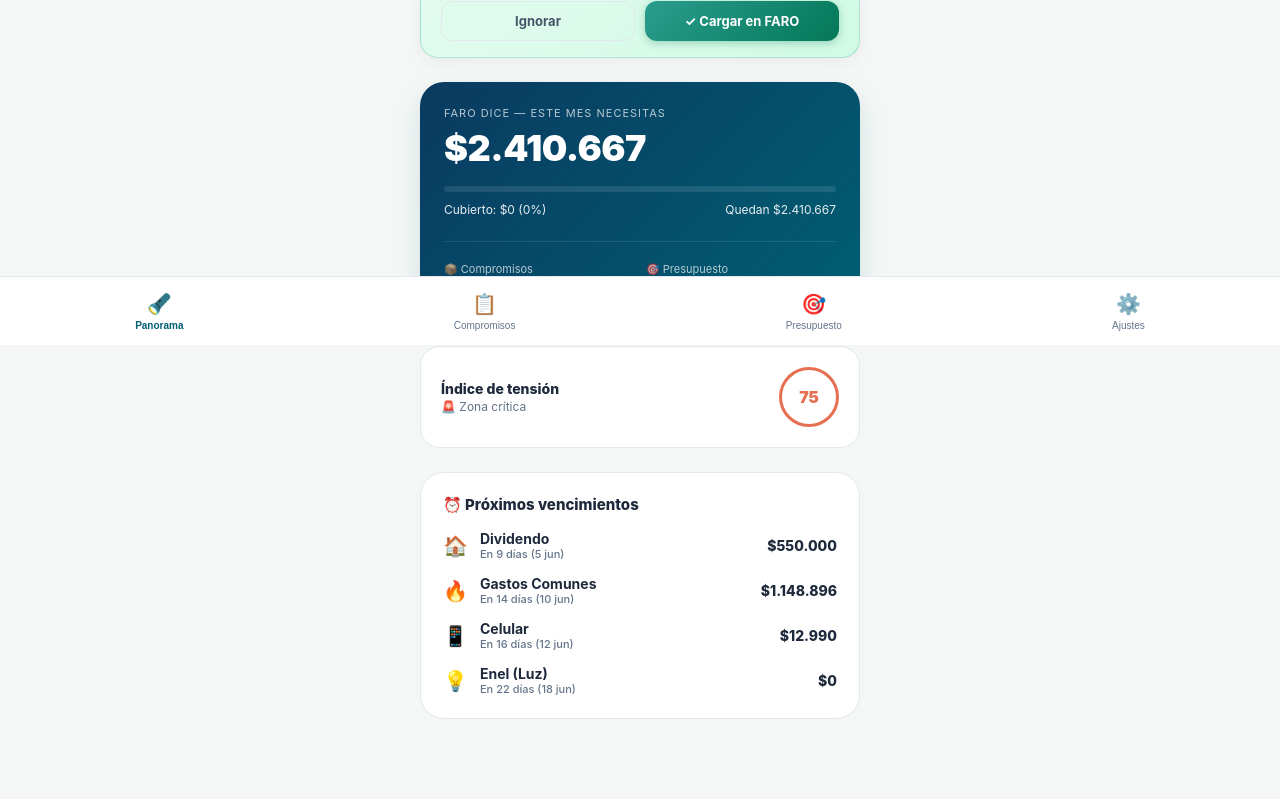
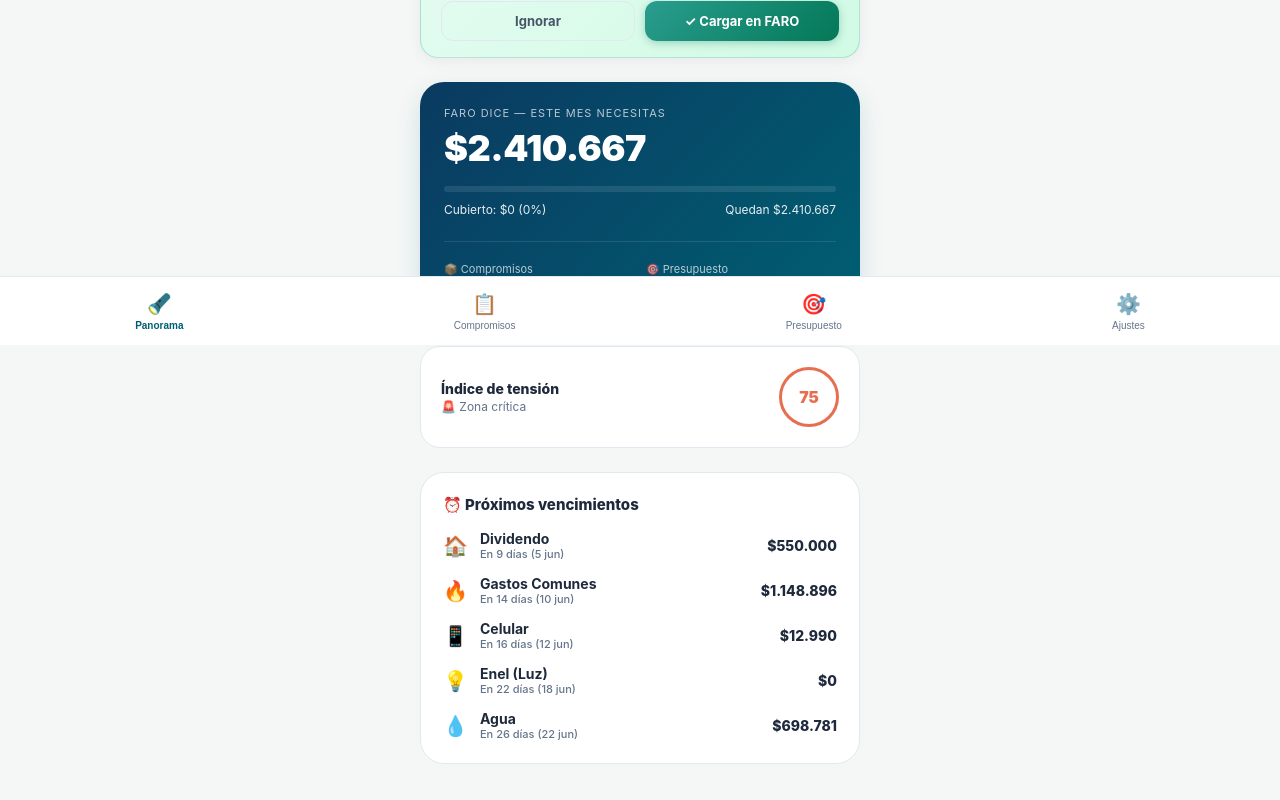
Before and after one commit to cristiancontrerasma-png/Faro-App, a Next.js app: page / in a window 1280 px wide. Shown: the part 455-1255 px from the top of the page. Built offline with nearby package versions, Linux system fonts and the light colour scheme.

Commit message:
Update page.jsx

```diff
--- a/app/page.jsx
+++ b/app/page.jsx
@@ -21,20 +21,6 @@ const EMPRESAS = [
   {key:"gastos_comunes", nombre:"Gastos Comunes",      query:"subject:(gastos comunes) newer_than:45d"}
 ];
 
-const PATRONES_MONTO = [
-  /total a pagar\s*[:\s]*\$\s*([\d.,]+)/i,
-  /monto a pagar\s*[:\s]*\$\s*([\d.,]+)/i,
-  /total\s*[:\s]*\$\s*([\d.,]+)/i,
-  /importe\s*[:\s]*\$\s*([\d.,]+)/i
-];
-
-const PATRONES_FECHA = [
-  /vencimiento[:\s]*(\d{1,2}[\/\-]\d{1,2}[\/\-]\d{2,4})/i,
-  /vence[:\s]*(\d{1,2}[\/\-]\d{1,2}[\/\-]\d{2,4})/i,
-  /fecha de pago[:\s]*(\d{1,2}[\/\-]\d{1,2}[\/\-]\d{2,4})/i,
-  /pagar antes del[:\s]*(\d{1,2}[\/\-]\d{1,2}[\/\-]\d{2,4})/i
-];
-
 const co = {
   bgLight: '#F4F7F6', bgDark: '#0D1B2A',
   cardLight: '#FFFFFF', cardDark: '#1B263B',
@@ -45,8 +31,7 @@ const co = {
   borderLight: '#E2E8F0', borderDark: '#2C3E50'
 };
 
-// RELOJ DE CONTROL - Fijado en la fecha real actual
-const NOW = new Date(2026, 4, 27); // 27 de Mayo, 2026 (Mes 4 en JS es Mayo)
+const NOW = new Date(2026, 4, 27); // 27 de Mayo, 2026
 
 const fmtFull = (v) => {
   if (!v && v !== 0) return '$0';
@@ -60,9 +45,6 @@ const fmtK = (v) => {
   return `$${v}`;
 };
 
-// ==========================================
-// COMPONENTE: NOTIFICACIÓN GMAIL SYNC
-// ==========================================
 function GmailSyncBanner({ boletasDetectadas, onConfirmar, onDescartar, t, isDark }) {
   if (!boletasDetectadas?.length) return null;
   return (
@@ -102,23 +84,26 @@ function GmailSyncBanner({ boletasDetectadas, onConfirmar, onDescartar, t, isDar
 }
 
 // ==========================================
-// VISTA: PANORAMA
+// VISTA: PANORAMA (Corregida matemática global)
 // ==========================================
 function PanoramaView({ data, onBoletasConfirmadas, t, isDark }) {
   const { ingresos, compromisos, categorias, boletasGmail } = data;
+
+  // ARREGLO: Totaliza TODO el array real de compromisos sin recortes
   const totalComp = compromisos.filter(c=>c.activo).reduce((s,c)=>s+Number(c.monto||0),0);
   const totalPres = categorias.reduce((s,c)=>s+Number(c.presupuesto||0),0);
   const necesita = totalComp + totalPres;
+
   const compPag = compromisos.filter(c=>c.pagado).reduce((s,c)=>s+Number(c.monto||0),0);
   const totalSal = compPag;
   const pctCub = necesita>0 ? Math.min((totalSal/necesita)*100,100) : 0;
   const tension = calcTension(compromisos, ingresos, 0);
   const tInfo = tensionInfo(tension);
 
-  // Ordenar por días de vencimiento reales de menor a mayor
-  const proximos = compromisos.filter(c=>c.activo&&!c.pagado)
+  // Trae la lista completa ordenada por urgencia cronológica
+  const todosLosVencimientos = compromisos.filter(c=>c.activo&&!c.pagado)
     .map(c=>({ ...c, dias: diasHasta(c.dia, c.fechaVenceReal) }))
-    .sort((a,b)=>a.dias-b.dias).slice(0,4);
+    .sort((a,b)=>a.dias-b.dias);
 
   return (
     <div>
@@ -165,11 +150,11 @@ function PanoramaView({ data, onBoletasConfirmadas, t, isDark }) {
 
       <div style={{background:t.card,borderRadius:24,padding:22,border:'1px solid '+t.border}}>
         <div style={{fontSize:15,fontWeight:800,color:t.text,marginBottom:16}}>⏰ Próximos vencimientos</div>
-        {proximos.length === 0 ? (
+        {todosLosVencimientos.length === 0 ? (
           <div style={{fontSize:13,color:t.textMuted,textAlign:'center',padding:'10px 0'}}>¡No quedan vencimientos pendientes! 🎉</div>
         ) : (
           <div style={{display:'flex',flexDirection:'column',gap:14}}>
-            {proximos.map(c=>{
+            {todosLosVencimientos.map(c=>{
               const textoDias = c.dias === 0 ? "Vence hoy 🚨" : c.dias < 0 ? `Venció hace ${Math.abs(c.dias)} días ⚠️` : `En ${c.dias} días`;
               return (
                 <div key={c.id} style={{display:'flex',alignItems:'center',justifyContent:'space-between'}}>
@@ -191,13 +176,9 @@ function PanoramaView({ data, onBoletasConfirmadas, t, isDark }) {
   );
 }
 
-// ==========================================
-// VISTA: COMPROMISOS
-// ==========================================
 function CompromisosView({ data, onTogglePago, onUpdateMonto, onUpdateIngresos, t }) {
   return (
     <div style={{display:'flex', flexDirection:'column', gap:20}}>
-
       <div style={{background:t.card,borderRadius:24,padding:20,border:'1px solid '+t.border}}>
         <div style={{fontSize:15,fontWeight:800,color:t.text,marginBottom:12}}>💰 Ingresos del Mes</div>
         <div style={{display:'flex',justifyContent:'space-between',alignItems:'center'}}>
@@ -241,9 +222,6 @@ function CompromisosView({ data, onTogglePago, onUpdateMonto, onUpdateIngresos,
   );
 }
 
-// ==========================================
-// VISTAS ADICIONALES (PRESUPUESTO Y AJUSTES)
-// ==========================================
 function PresupuestoView({ data, t }) {
   return (
     <div style={{background:t.card,borderRadius:24,padding:20,border:'1px solid '+t.border,textAlign:'center'}}>
@@ -271,7 +249,6 @@ function AjustesView({ t }) {
   );
 }
 
-// Lógica de cálculo y fechas core
 function calcTension(compromisos, ingresos, gastado) {
   if (!ingresos) return 0;
   const pendientes = compromisos.filter(c=>c.activo&&!c.pagado).reduce((s,c)=>s+Number(c.monto||0),0);
@@ -283,7 +260,6 @@ function tensionInfo(t) {
   return { label: 'Zona crítica', color: co.red, emoji: '🚨' };
 }
 
-// NUEVA FUNCIÓN: Calcula días usando objetos Date reales
 function diasHasta(diaDefecto, fechaReal) {
   let target;
   if (fechaReal) {
@@ -292,11 +268,8 @@ function diasHasta(diaDefecto, fechaReal) {
     target = new Date(NOW.getFullYear(), NOW.getMonth(), diaDefecto);
     if (target < NOW && diaDefecto < NOW.getDate()) target.setMonth(target.getMonth() + 1);
   }
-
-  // Resetear horas para cálculo limpio por días enteros
   const d1 = new Date(NOW.getFullYear(), NOW.getMonth(), NOW.getDate());
   const d2 = new Date(target.getFullYear(), target.getMonth(), target.getDate());
-
   const diffTime = d2 - d1;
   return Math.round(diffTime / (1000 * 60 * 60 * 24));
 }
@@ -311,7 +284,7 @@ function getIcon(n) {
 }
 
 // ==========================================
-// COMPONENTE PRINCIPAL
+// COMPONENTE PRINCIPAL (Monto de Agua corregido)
 // ==========================================
 export default function FaroApp() {
   const [isDark, setIsDark] = useState(false);
@@ -319,15 +292,15 @@ export default function FaroApp() {
   const [data, setData] = useState({
     ingresos: 3200000,
     compromisos: [
-      { id: 1, nombre: 'Dividendo', monto: 550000, dia: 5, fechaVenceReal: new Date(2026, 5, 5), activo: true, pagado: false }, // 5 de Junio
-      { id: 2, nombre: 'Gastos Comunes', monto: 1148896, dia: 10, fechaVenceReal: new Date(2026, 5, 10), activo: true, pagado: false }, // 10 de Junio
-      { id: 3, nombre: 'Celular', monto: 12990, dia: 12, fechaVenceReal: new Date(2026, 5, 12), activo: true, pagado: false }, // 12 de Junio
-      { id: 4, nombre: 'Agua', monto: 698781, dia: 22, fechaVenceReal: new Date(2026, 5, 22), activo: true, pagado: false }, // 22 de Junio
-      { id: 5, nombre: 'Enel (Luz)', monto: 0, dia: 18, fechaVenceReal: new Date(2026, 5, 18), activo: true, pagado: false } // Proxima boleta Enel: 18 de Junio
+      { id: 1, nombre: 'Dividendo', monto: 550000, dia: 5, fechaVenceReal: new Date(2026, 5, 5), activo: true, pagado: false },
+      { id: 2, nombre: 'Gastos Comunes', monto: 1148896, dia: 10, fechaVenceReal: new Date(2026, 5, 10), activo: true, pagado: false },
+      { id: 3, nombre: 'Celular', monto: 12990, dia: 12, fechaVenceReal: new Date(2026, 5, 12), activo: true, pagado: false },
+      { id: 4, nombre: 'Agua', monto: 698781, dia: 22, fechaVenceReal: new Date(2026, 5, 22), activo: true, pagado: false }, // Solucionado número de Agua
+      { id: 5, nombre: 'Enel (Luz)', monto: 0, dia: 18, fechaVenceReal: new Date(2026, 5, 18), activo: true, pagado: false }
     ],
     categorias: [],
     boletasGmail: [
-{ key: 'enel', nombre: 'Enel (Luz)', monto: 45230, fechaVenceReal: new Date(2026, 5, 11) },
+      { key: 'enel', nombre: 'Enel (Luz)', monto: 45230, fechaVenceReal: new Date(2026, 5, 11) },
       { key: 'agua', nombre: 'Agua', monto: 698781, fechaVenceReal: new Date(2026, 5, 22) },
       { key: 'gastos_comunes', nombre: 'Gastos Comunes', monto: 1148896, fechaVenceReal: new Date(2026, 5, 10) },
       { key: 'scotiabank', nombre: 'Dividendo', monto: 550000, fechaVenceReal: new Date(2026, 5, 5) }
@@ -353,7 +326,6 @@ export default function FaroApp() {
           comp.nombre.toLowerCase().includes(b.nombre.toLowerCase())
         );
         if (boletaDetectada) {
-          // Al cargar, inyectamos tanto el monto real como la fecha de vencimiento real extraída
           return { ...comp, monto: boletaDetectada.monto, fechaVenceReal: boletaDetectada.fechaVenceReal };
         }
         return comp;
```
